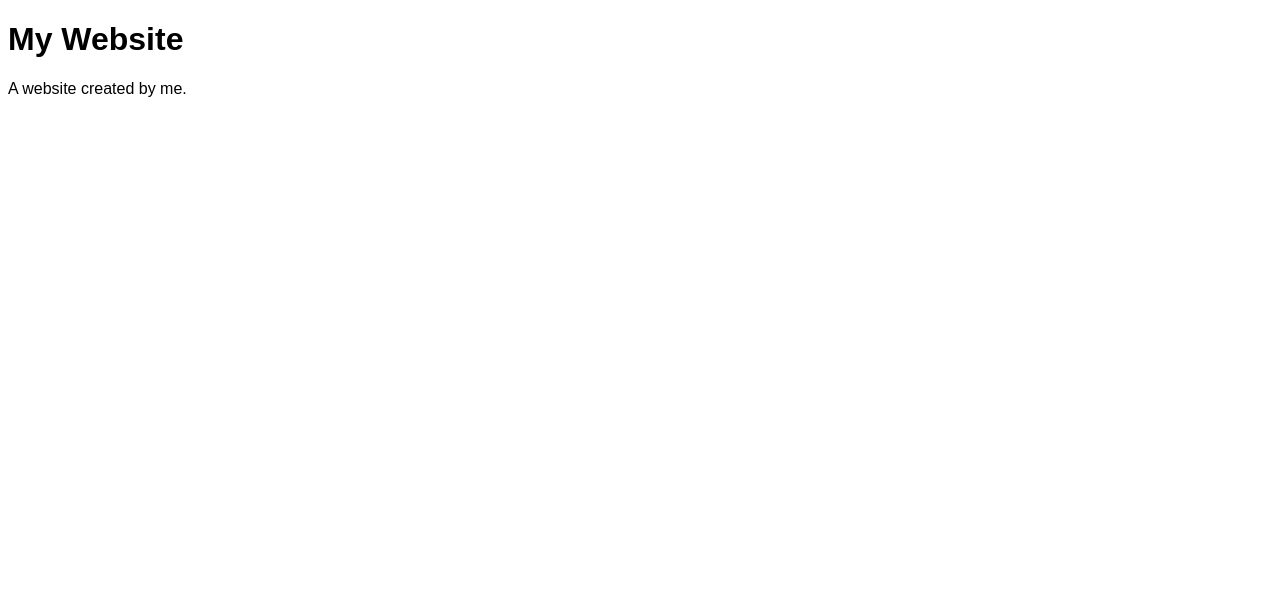
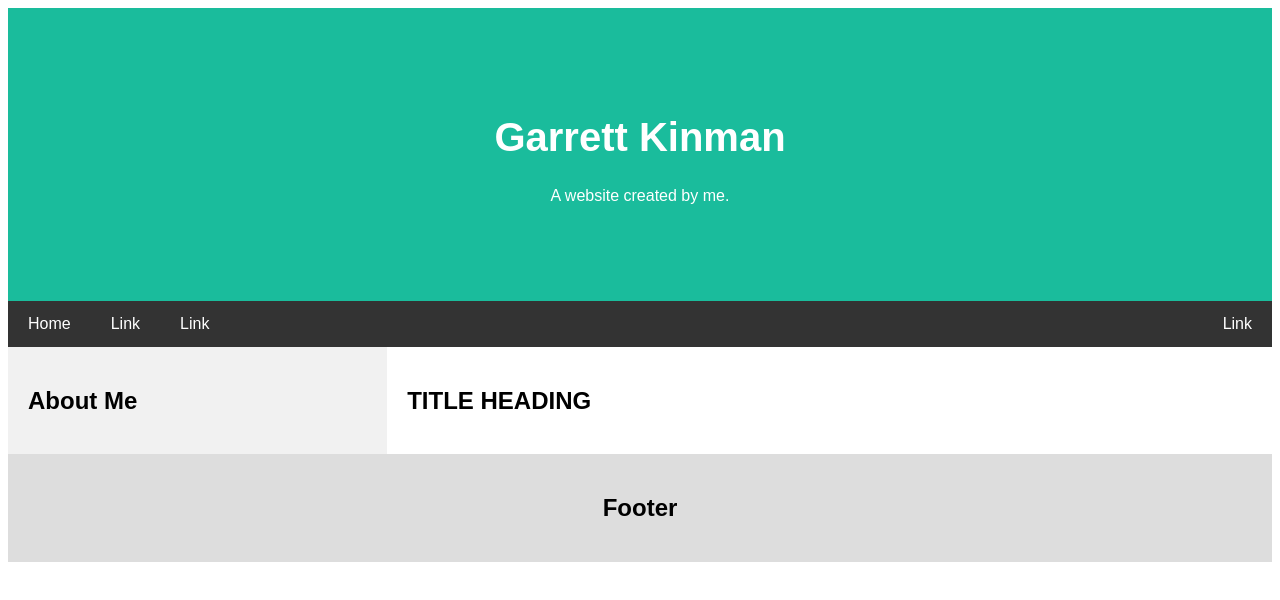
Before and after one commit to garrettkinman/Personal-Site, a plain HTML site: page index.html in a window 1280 px wide. Drawn offline with Linux system fonts and the light colour scheme.

Commit message:
added skeleton of home page plus styling

```diff
--- a/index.html
+++ b/index.html
@@ -11,14 +11,28 @@
     <body>
         <header>
             <!-- TODO: deefinitely change header -->
-            <h1>My Website</h1>
+            <h1>Garrett Kinman</h1>
             <p>A website created by me.</p>
         </header>
-
-
-
-
-
-
+        <nav>
+            <!-- TODO: actual links to stuff -->
+            <a href="#">Home</a>
+            <a href="#">Link</a>
+            <a href="#">Link</a>
+            <a href="#" class="right">Link</a>
+        </nav>
+        <main>
+            <!-- TODO: put in some actual content -->
+            <div class="sidebar">
+                <h2>About Me</h2>
+            </div>
+            <div class="main-content">
+                <h2>TITLE HEADING</h2>
+            </div>
+        </main>
+        <footer>
+            <!-- TODO: add actual content to footer -->
+            <h2>Footer</h2>
+        </footer>
     </body>
 </html>
--- a/style.css
+++ b/style.css
@@ -1,3 +1,79 @@
+* {
+    box-sizing: border-box;
+}
+
 body {
     font-family: Arial, Helvetica, sans-serif;
 }
+
+header {
+    padding: 80px;
+    text-align: center;
+    background: #1abc9c;
+    color: white;
+}
+
+header h1 {
+    font-size: 40px;
+}
+
+nav {
+    overflow: hidden;
+    background-color: #333;
+}
+
+nav a {
+    float: left;
+    display: block;
+    color: white;
+    text-align: center;
+    padding: 14px 20px;
+    text-decoration: none;
+}
+
+nav a.right {
+    float: right;
+}
+
+nav a:hover {
+    background-color: #ddd;
+    color: black;
+}
+
+main {
+    display: flex;
+    flex-wrap: wrap;
+}
+
+.sidebar {
+    flex: 30%;
+    background-color: #f1f1f1;
+    padding: 20px;
+}
+
+.main-content {
+    flex: 70%;
+    background-color: white;
+    padding: 20px;
+}
+
+/* when screen is less than 700px wide, make the two columns stack on top of each other instead of next to each other */
+@media screen and (max-width: 700px) {
+    .row {
+      flex-direction: column;
+    }
+}
+
+/* when the screen is less than 400px wide, make the navigation links stack on top of each other instead of next to each other */
+@media screen and (max-width: 400px) {
+    .navbar a {
+        float: none;
+        width: 100%;
+    }
+}
+
+footer {
+    padding: 20px;
+    text-align: center;
+    background: #ddd;
+}
```
